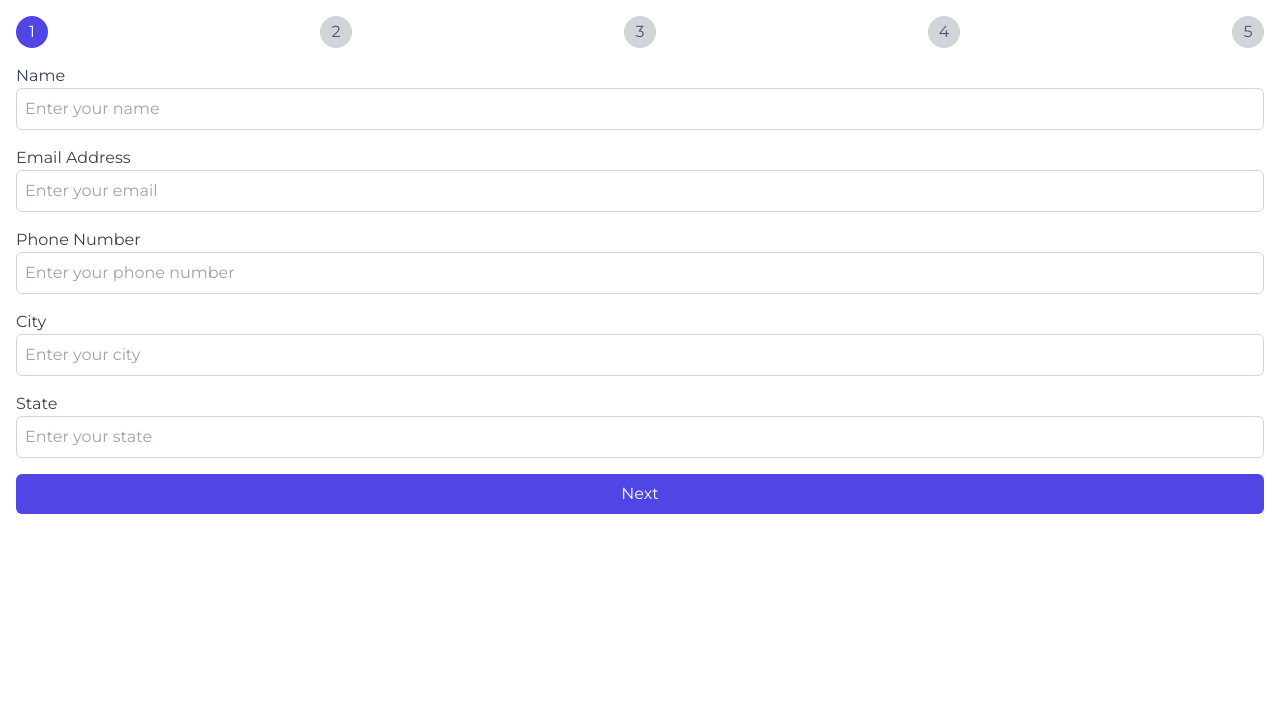
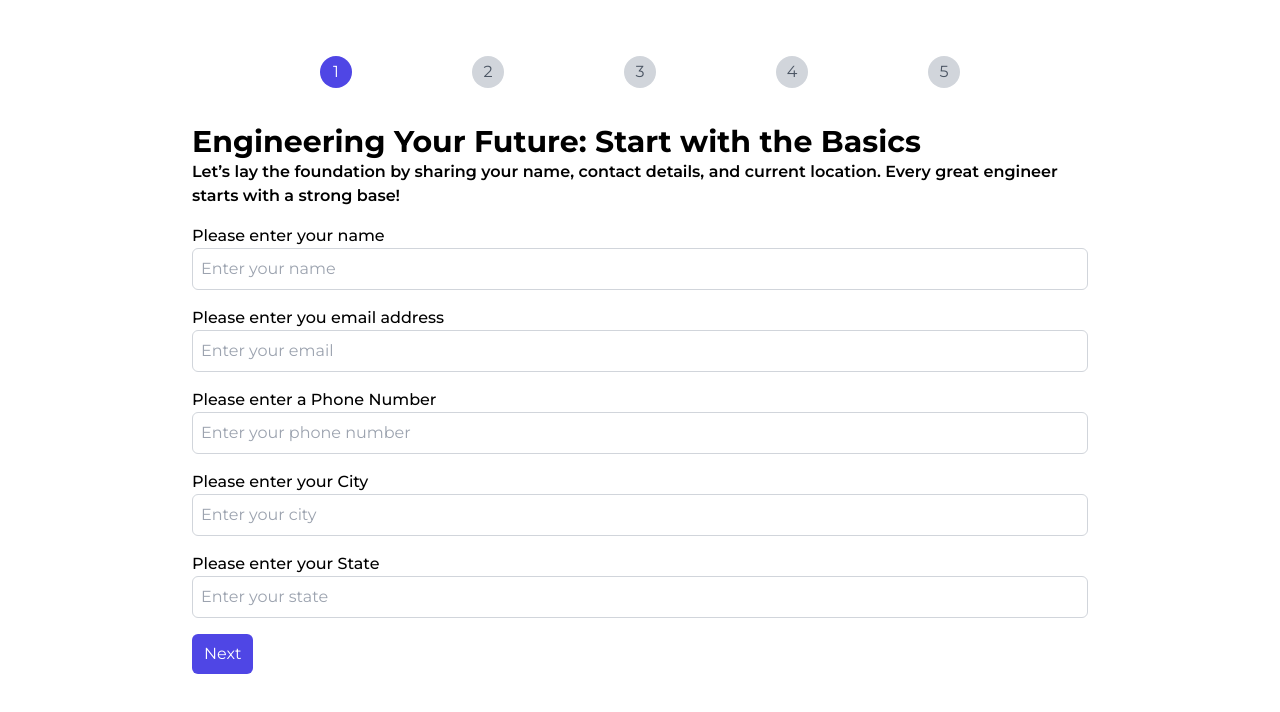
Before and after one commit to NilanchalaPanda/campusPro, a Next.js app: page /signup in a window 1280 px wide. Shown: the top 712 px of the page. Built offline with nearby package versions, Linux system fonts and the light colour scheme.

Commit message:
Multi-Form UI changes

```diff
--- a/app/(auth)/signup/_components/AcademicInformation.jsx
+++ b/app/(auth)/signup/_components/AcademicInformation.jsx
@@ -42,6 +42,14 @@ const AcademicInformation = ({ nextStep }) => {
 
   return (
     <form onSubmit={handleSubmit(onSubmit)} className='space-y-6'>
+      <div>
+        <h1 className='text-3xl font-bold'>Blueprint Your Academic Journey</h1>
+        <p className='font-semibold text-black'>
+          Detail your educational achievements, preferred study streams, and
+          exam results to sketch out the academic path that will shape your
+          engineering career.
+        </p>
+      </div>
       <div>
         <label className='block text-gray-700'>10th Grade Percentage</label>
         <Controller
--- a/app/(auth)/signup/_components/BasicInformation.jsx
+++ b/app/(auth)/signup/_components/BasicInformation.jsx
@@ -24,7 +24,18 @@ const BasicInformation = ({ nextStep }) => {
   return (
     <form onSubmit={handleSubmit(onSubmit)} className='space-y-4'>
       <div>
-        <label className='block text-gray-700'>Name</label>
+        <h1 className='text-3xl font-bold'>
+          Engineering Your Future: Start with the Basics
+        </h1>
+        <p className='font-semibold text-black'>
+          Let’s lay the foundation by sharing your name, contact details, and
+          current location. Every great engineer starts with a strong base!
+        </p>
+      </div>
+      <div>
+        <label className='block font-medium text-black'>
+          Please enter your name
+        </label>
         <Controller
           name='studentName'
           control={control}
@@ -43,7 +54,9 @@ const BasicInformation = ({ nextStep }) => {
       </div>
 
       <div>
-        <label className='block text-gray-700'>Email Address</label>
+        <label className='block font-medium text-black'>
+          Please enter you email address
+        </label>
         <Controller
           name='studentEmailAddress'
           control={control}
@@ -62,7 +75,9 @@ const BasicInformation = ({ nextStep }) => {
       </div>
 
       <div>
-        <label className='block text-gray-700'>Phone Number</label>
+        <label className='block font-medium text-black'>
+          Please enter a Phone Number
+        </label>
         <Controller
           name='studentPhoneNumber'
           control={control}
@@ -81,7 +96,9 @@ const BasicInformation = ({ nextStep }) => {
       </div>
 
       <div>
-        <label className='block text-gray-700'>City</label>
+        <label className='block font-medium text-black'>
+          Please enter your City
+        </label>
         <Controller
           name='studentCurrentLocation.city'
           control={control}
@@ -102,7 +119,9 @@ const BasicInformation = ({ nextStep }) => {
       </div>
 
       <div>
-        <label className='block text-gray-700'>State</label>
+        <label className='block font-medium text-black'>
+          Please enter your State
+        </label>
         <Controller
           name='studentCurrentLocation.state'
           control={control}
@@ -124,7 +143,7 @@ const BasicInformation = ({ nextStep }) => {
 
       <button
         type='submit'
-        className='w-full rounded-md bg-indigo-600 py-2 text-white hover:bg-indigo-700'
+        className='rounded-md bg-indigo-600 px-3 py-2 text-white hover:bg-indigo-700'
       >
         Next
       </button>
--- a/app/(auth)/signup/_components/CollegePreference.jsx
+++ b/app/(auth)/signup/_components/CollegePreference.jsx
@@ -33,6 +33,16 @@ const CollegePreference = ({ nextStep }) => {
 
   return (
     <form onSubmit={handleSubmit(onSubmit)} className='space-y-4'>
+      <div>
+        <h1 className='text-3xl font-bold'>
+          Design Your Ideal College Experience
+        </h1>
+        <p className='font-semibold text-black'>
+          Define your perfect college environment, from type and ranking to
+          hostel needs and preferred locations. Customize your educational
+          blueprint.
+        </p>
+      </div>
       <div>
         <label className='block text-gray-700'>College Type</label>
         <Controller
--- a/app/(auth)/signup/_components/FinanceNdReservationInformation.jsx
+++ b/app/(auth)/signup/_components/FinanceNdReservationInformation.jsx
@@ -27,6 +27,16 @@ const FinanceNdReservationInformation = ({ nextStep }) => {
 
   return (
     <form onSubmit={handleSubmit(onSubmit)} className='space-y-4'>
+      <div>
+        <h1 className='text-3xl font-bold'>
+          Calculate Your Financial Equation
+        </h1>
+        <p className='font-semibold text-black'>
+          Provide insights into your financial background, aid eligibility, and
+          reservation status to fine-tune your support structure and ensure a
+          smooth journey
+        </p>
+      </div>
       <div>
         <label className='block text-gray-700'>Annual Family Income</label>
         <Controller
--- a/app/(auth)/signup/_components/ReviewNdSubmit.jsx
+++ b/app/(auth)/signup/_components/ReviewNdSubmit.jsx
@@ -47,7 +47,16 @@ const ReviewNdSubmit = () => {
 
   return (
     <div className='p-4'>
-      <h2 className='mb-4 text-xl font-semibold'>Review Your Information</h2>
+      <div>
+        <h1 className='text-3xl font-bold'>
+          Final Check: Your Engineering Master Plan
+        </h1>
+        <p className='font-semibold text-black'>
+          Review your comprehensive application to ensure every detail is
+          precise. This is your chance to make sure your engineering journey is
+          perfectly mapped out.
+        </p>
+      </div>
       <div className='space-y-4'>
         {Object.keys(formData).length > 0 ? (
           <div className='rounded-md bg-white p-4 shadow'>
--- a/app/(auth)/signup/page.jsx
+++ b/app/(auth)/signup/page.jsx
@@ -25,8 +25,8 @@ const SignupPage = () => {
 
   return (
     <FormProvider>
-      <div className='p-4'>
-        <div className='mb-4 flex justify-between'>
+      <div className='flex md:mt-14 flex-col gap-y-5 items-center justify-center'>
+        <div className='mb-4 flex justify-between md:w-[50%]'>
           {steps.map((_, index) => (
             <button
               key={index}
@@ -42,6 +42,8 @@ const SignupPage = () => {
           ))}
         </div>
 
+        <div className='animate-fadeIn md:w-[70%]'>
+          <StepComponent nextStep={nextStep} />
           {step > 0 && (
             <button
               onClick={prevStep}
@@ -50,9 +52,6 @@ const SignupPage = () => {
               Previous
             </button>
           )}
-
-        <div className='animate-fadeIn'>
-          <StepComponent nextStep={nextStep} />
         </div>
       </div>
     </FormProvider>
```
Lines whose indentation alone changed are shown as unchanged.
